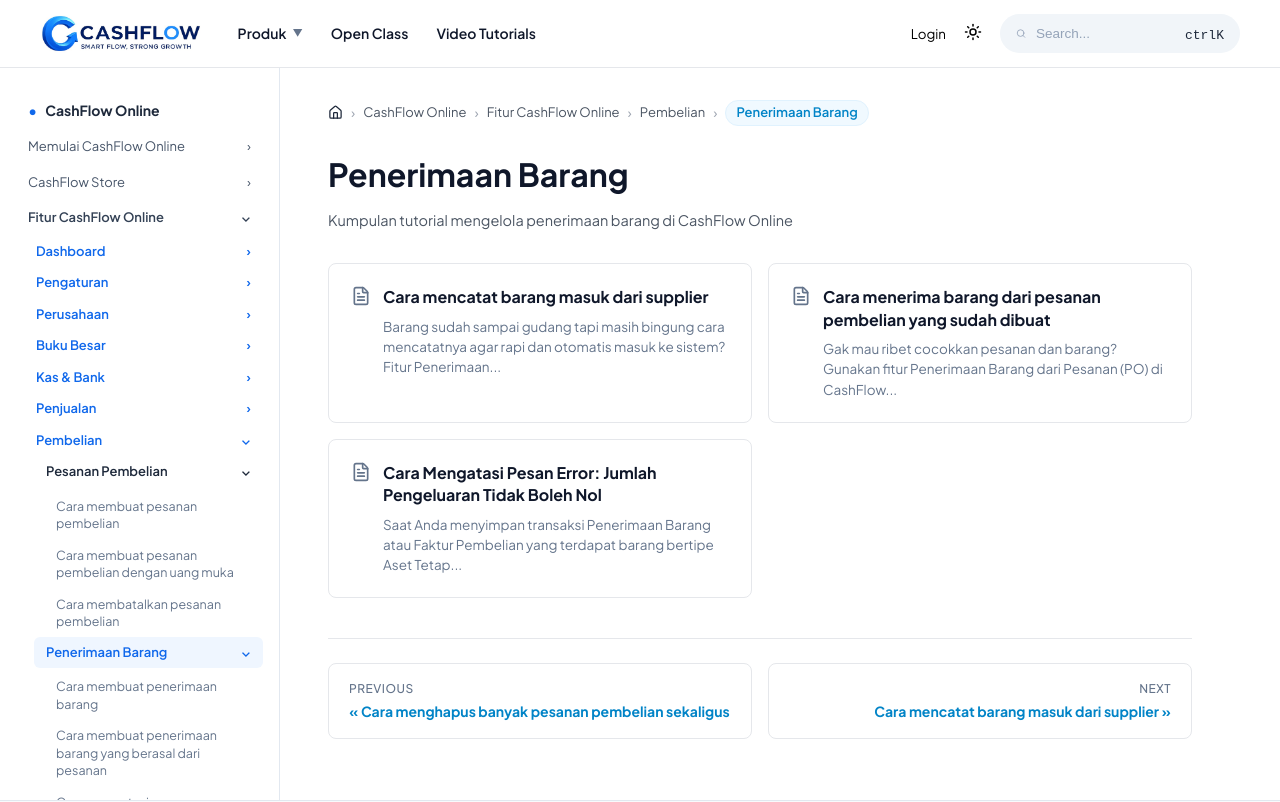
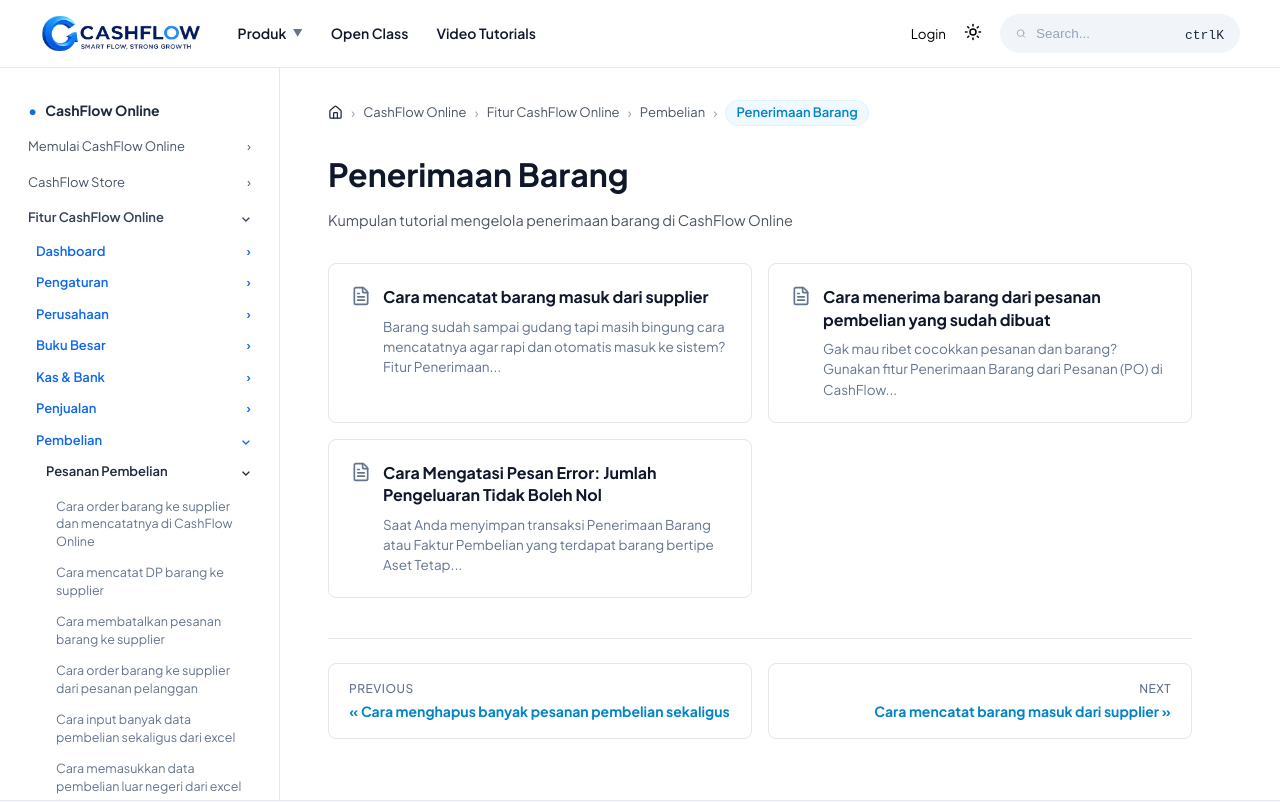
Before and after one commit to Rizqinus/CashFlow-Docs, a React (Vite) app in the folder web-docs/: page / in a window 1280 px wide. Shown: the top 802 px of the page. Built offline with nearby package versions, Linux system fonts and the light colour scheme.

Commit message:
fix(docs): synchronize 8 article titles for Pesanan Pembelian with Help Accurate live portal

```diff
--- a/web-docs/src/components/Sidebar.tsx
+++ b/web-docs/src/components/Sidebar.tsx
@@ -216,7 +216,7 @@
                                 setActiveTab('po-create');
                               }}
                             >
-                              Cara membuat pesanan pembelian
+                              Cara order barang ke supplier dan mencatatnya di CashFlow Online
                             </div>
                             <div
                               className={`article-link ${activeTab === 'po-dp' ? 'active' : ''}`}
@@ -225,7 +225,7 @@
                                 setActiveTab('po-dp');
                               }}
                             >
-                              Cara membuat pesanan pembelian dengan uang muka
+                              Cara mencatat DP barang ke supplier
                             </div>
                             <div
                               className={`article-link ${activeTab === 'po-cancel' ? 'active' : ''}`}
@@ -234,7 +234,52 @@
                                 setActiveTab('po-cancel');
                               }}
                             >
-                              Cara membatalkan pesanan pembelian
+                              Cara membatalkan pesanan barang ke supplier
+                            </div>
+                            <div
+                              className={`article-link ${activeTab === 'po-so' ? 'active' : ''}`}
+                              onClick={() => {
+                                setCurrentModule('Pesanan Pembelian');
+                                setActiveTab('po-so');
+                              }}
+                            >
+                              Cara order barang ke supplier dari pesanan pelanggan
+                            </div>
+                            <div
+                              className={`article-link ${activeTab === 'po-import' ? 'active' : ''}`}
+                              onClick={() => {
+                                setCurrentModule('Pesanan Pembelian');
+                                setActiveTab('po-import');
+                              }}
+                            >
+                              Cara input banyak data pembelian sekaligus dari excel
+                            </div>
+                            <div
+                              className={`article-link ${activeTab === 'po-valas' ? 'active' : ''}`}
+                              onClick={() => {
+                                setCurrentModule('Pesanan Pembelian');
+                                setActiveTab('po-valas');
+                              }}
+                            >
+                              Cara memasukkan data pembelian luar negeri dari excel
+                            </div>
+                            <div
+                              className={`article-link ${activeTab === 'po-pr' ? 'active' : ''}`}
+                              onClick={() => {
+                                setCurrentModule('Pesanan Pembelian');
+                                setActiveTab('po-pr');
+                              }}
+                            >
+                              Membuat pesanan pembelian dari daftar permintaan barang
+                            </div>
+                            <div
+                              className={`article-link ${activeTab === 'po-delete' ? 'active' : ''}`}
+                              onClick={() => {
+                                setCurrentModule('Pesanan Pembelian');
+                                setActiveTab('po-delete');
+                              }}
+                            >
+                              Cara menghapus banyak pesanan pembelian sekaligus
                             </div>
                           </div>
                         )}
--- a/web-docs/src/pages/articles/ArticlePOBatal.tsx
+++ b/web-docs/src/pages/articles/ArticlePOBatal.tsx
@@ -8,7 +8,7 @@
 export const ArticlePOBatal: React.FC<Props> = ({ onBack }) => {
   return (
     <ArticleTemplate
-      title="Cara Membatalkan Pesanan Pembelian"
+      title="Cara Membatalkan Pesanan Barang ke Supplier"
       category="Pesanan Pembelian"
       readTime="2 Menit"
       onBack={onBack}
--- a/web-docs/src/pages/articles/ArticlePOUangMuka.tsx
+++ b/web-docs/src/pages/articles/ArticlePOUangMuka.tsx
@@ -8,7 +8,7 @@
 export const ArticlePOUangMuka: React.FC<Props> = ({ onBack }) => {
   return (
     <ArticleTemplate
-      title="Cara Membuat Pesanan Pembelian Dengan Uang Muka"
+      title="Cara Mencatat DP Barang ke Supplier"
       category="Pesanan Pembelian"
       readTime="3 Menit"
       onBack={onBack}
--- a/web-docs/src/pages/articles/ArticlePesananPembelian.tsx
+++ b/web-docs/src/pages/articles/ArticlePesananPembelian.tsx
@@ -8,7 +8,7 @@
 export const ArticlePesananPembelian: React.FC<Props> = ({ onBack }) => {
   return (
     <ArticleTemplate
-      title="Cara Membuat Pesanan Pembelian (Purchase Order)"
+      title="Cara Order Barang ke Supplier dan Mencatatnya di CashFlow Online"
       category="Pesanan Pembelian"
       readTime="3 Menit"
       onBack={onBack}
```
